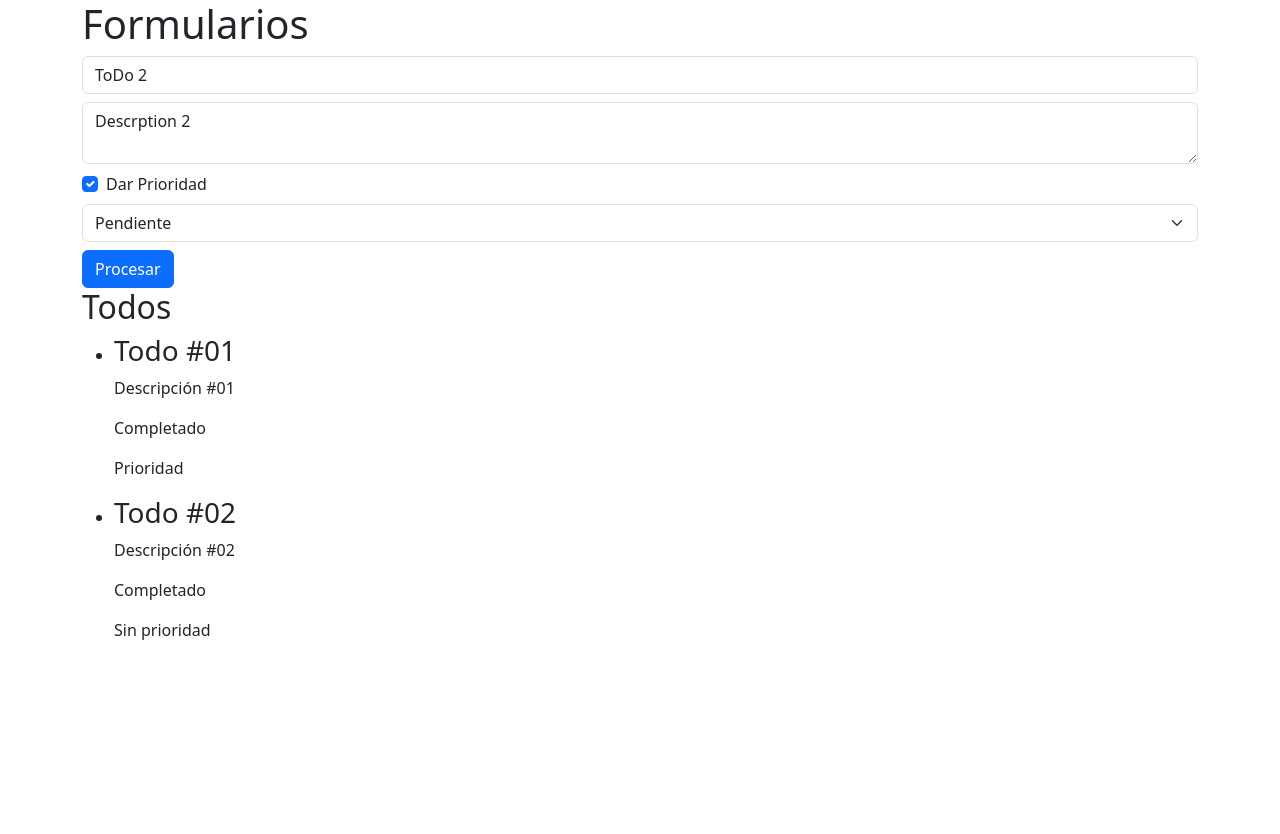
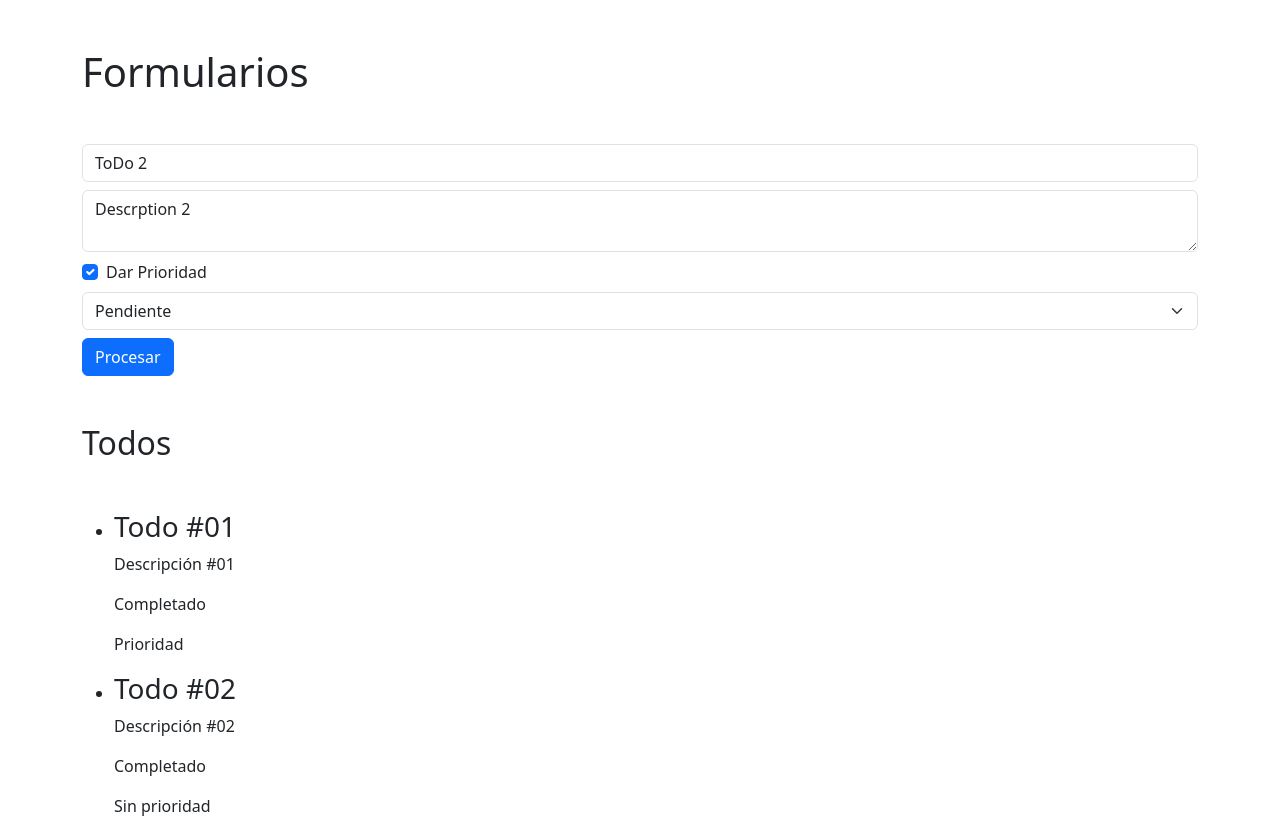
Before and after one commit to MarioGRodriguez28/formularios-react, a React (Vite) app: page / in a window 1280 px wide. Before the commit the page ends 800 px from the top, so only its background shows below. Built offline with nearby package versions, Linux system fonts and the light colour scheme.

Commit message:
Isuuse fixed

```diff
--- a/src/App.jsx
+++ b/src/App.jsx
@@ -22,12 +22,14 @@ const initialStateTodos = [
 const App = () => {
   const [todos, setTodos] = useState(initialStateTodos);
 
-
+ const addTodo= todo => {
+  setTodos([...todos, todo])
+ }
 
   return (
-    <div className="container">
-      <h1>Formularios</h1>
-      <Formulario/>
+    <div className="container mb-2">
+      <h1 className="my-5">Formularios</h1>
+      <Formulario addTodo={addTodo}/>
       <Todos todos={todos} />
     </div>
   );
--- a/src/Todos.jsx
+++ b/src/Todos.jsx
@@ -1,7 +1,7 @@
 const Todos = ({ todos }) => {
   return (
-      <main>
-        <h2>Todos</h2>
+    <>
+      <h2 className="my-5">Todos</h2>
       <ul>
         {todos.map((todo) => (
           <li key={todo.id}>
@@ -12,7 +12,8 @@ const Todos = ({ todos }) => {
           </li>
         ))}
       </ul>
-      </main>
+    </>
   );
 };
+
 export default Todos;
--- a/src/components/Formulario.jsx
+++ b/src/components/Formulario.jsx
@@ -1,9 +1,8 @@
 import {useState} from "react";
 import Swal from "sweetalert2";
 
-
-const Formulario = () => {
-
+const Formulario = ({addTodo}) => {
+    const [error, setError] = useState("");
   const [toDo, setToDo] = useState({
     title: "ToDo 2",
     description: "Descrption 2",
@@ -24,8 +23,18 @@ const handleSubmit = (e) => {
         });
         return;
     }
-
-
+    addTodo({
+      id: Date.now(),
+      ...toDo,
+      state: state === "completado",
+  });
+  Swal.fire({
+    position: 'center',
+    icon: 'success',
+    title: 'Todo Creado',
+    showConfirmButton: false,
+    timer: 1500
+  })
   };
 
   const handleChange = (e) => {
@@ -76,7 +85,7 @@ const handleSubmit = (e) => {
       <button type="submit" className="btn btn-primary">
         Procesar
       </button>
-
+      {error != "" && error}
     </form>
   );
 };
```
Also changed, not shown: .eslintrc.cjs. Lines whose indentation alone changed are shown as unchanged.
